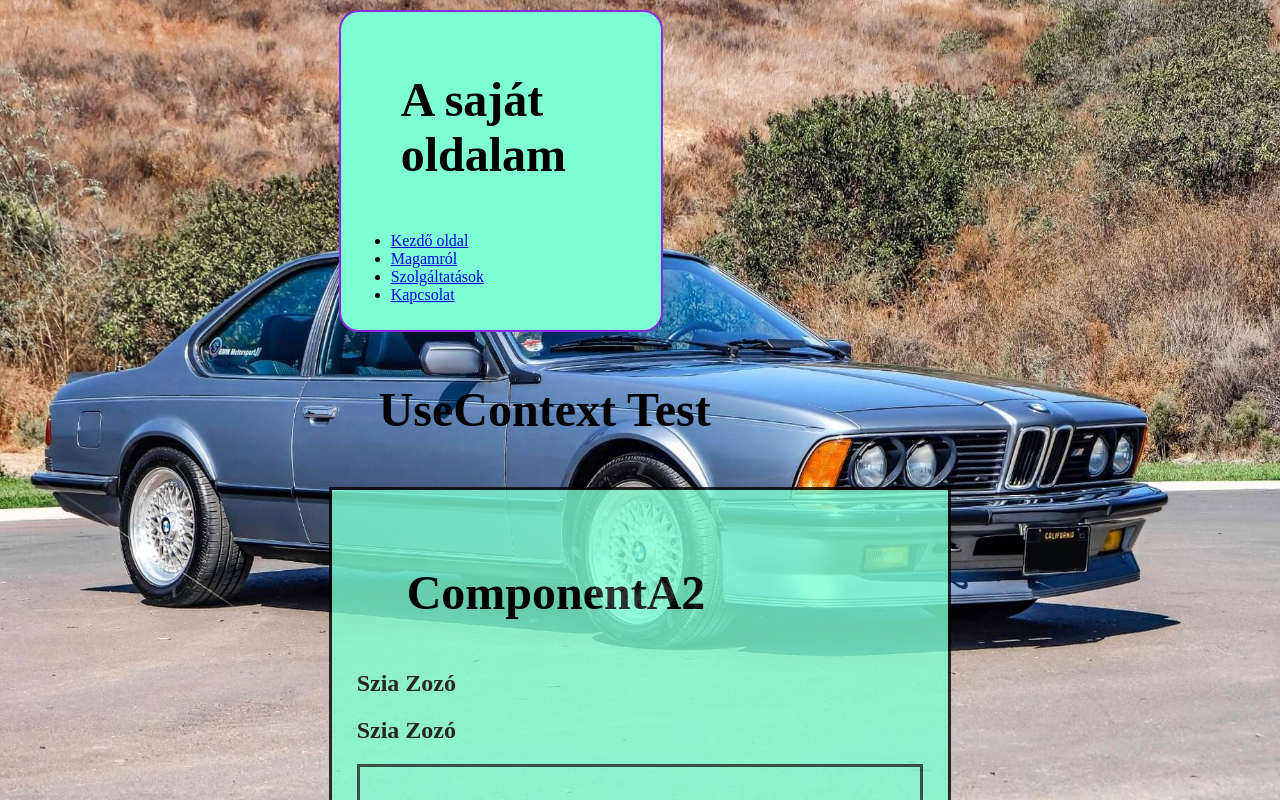
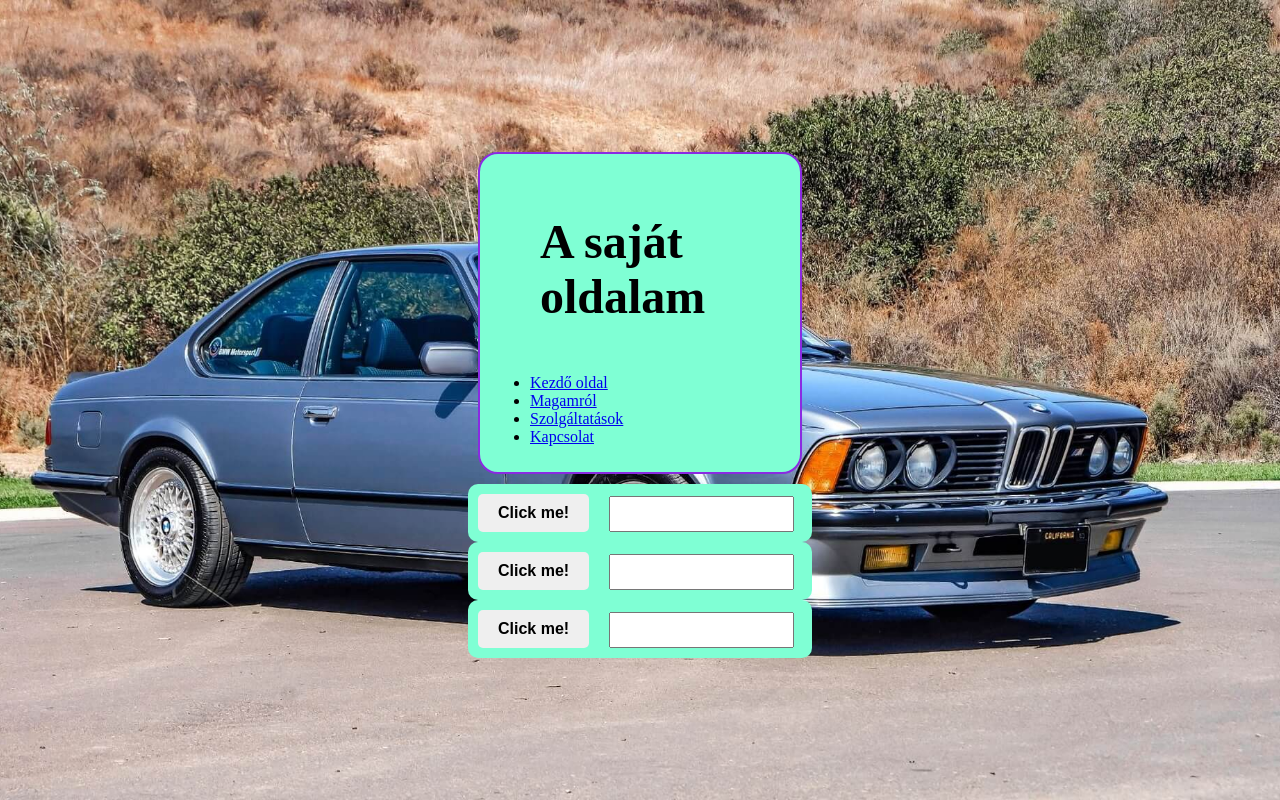
Before and after one commit to korponaiz/react-learn-20250301, a React (Vite) app: page / in a window 1280 px wide. Shown: the top 800 px of the page. Built offline with nearby package versions, Linux system fonts and the light colour scheme.

Commit message:
UseRef elkészítése

```diff
--- a/src/App.jsx
+++ b/src/App.jsx
@@ -16,6 +16,7 @@ import UseEffect2 from './UseEffect/UseEffect2.jsx';
 import DigitalClock from './DigitalClock/DigitalClock.jsx';
 import UseContext from './UseContext/UseContext.jsx';
 import UseContext2 from './UseContext/UseContext2.jsx';
+import UseRef from './UseRef/UseRef.jsx';
 
 function App() {
 
@@ -33,7 +34,7 @@ function App() {
   return (
     <>
       <Header></Header>
-      <UseContext2></UseContext2>
+      <UseRef></UseRef>
  {/*      <CarArrayObjectsUpdate></CarArrayObjectsUpdate>
       {fruits.length>0?<FoodList items={fruits} category="Gyümölcsök"></FoodList>:null}
       {vegetables.length>0?<FoodList items={vegetables} category="Zöldségek"></FoodList>:null}
@@ -54,6 +55,7 @@ function App() {
       <UseEffect2></UseEffect2>
       <DigitalClock></DigitalClock>
       <UseContext></UseContext>
+      <UseContext2></UseContext2>
       <Test01></Test01>
       <Footer></Footer>*/}
     </>
--- /dev/null
+++ b/src/UseRef/UseRef.jsx
@@ -0,0 +1,55 @@
+import React, {useState, useEffect, useRef} from "react";
+import styles from './UseRef.module.css';
+
+function UseRef(){
+
+    const inputRef1 = useRef(0);
+    const inputRef2 = useRef(0);
+    const inputRef3 = useRef(0);
+
+    function handleClick1(){
+        inputRef1.current.focus();
+        inputRef1.current.style.backgroundColor = "yellow";
+        inputRef2.current.style.backgroundColor = "";
+        inputRef3.current.style.backgroundColor = "";
+    }
+
+    function handleClick2(){
+        inputRef2.current.focus();
+        inputRef1.current.style.backgroundColor = "";
+        inputRef2.current.style.backgroundColor = "yellow";
+        inputRef3.current.style.backgroundColor = "";
+    }
+
+    function handleClick3(){
+        inputRef3.current.focus();
+        inputRef1.current.style.backgroundColor = "";
+        inputRef2.current.style.backgroundColor = "";
+        inputRef3.current.style.backgroundColor = "yellow";
+    }
+
+    return(
+        <div>
+            <div className={styles.userContainer}>
+                <button className={styles.button} onClick={handleClick1}>
+                    Click me!
+                </button>
+                <input ref={inputRef1} className={styles.input}></input>
+            </div>
+            <div className={styles.userContainer}>
+                <button className={styles.button} onClick={handleClick2}>
+                    Click me!
+                </button>
+                <input ref={inputRef2} className={styles.input}></input>
+            </div>
+            <div className={styles.userContainer}>
+                <button className={styles.button} onClick={handleClick3}>
+                    Click me!
+                </button>
+                <input ref={inputRef3} className={styles.input}></input>
+            </div>
+        </div>
+    );
+}
+
+export default UseRef
--- /dev/null
+++ b/src/UseRef/UseRef.module.css
@@ -0,0 +1,14 @@
+.userContainer{
+    background-color: aquamarine;
+    border: 2px;
+    border-radius: 10px;
+    border-color: blueviolet;
+    padding: 10px;
+}
+.button{
+    color: black;
+    margin-right: 20px;
+}
+.input{
+    height: 30px;
+}
```
